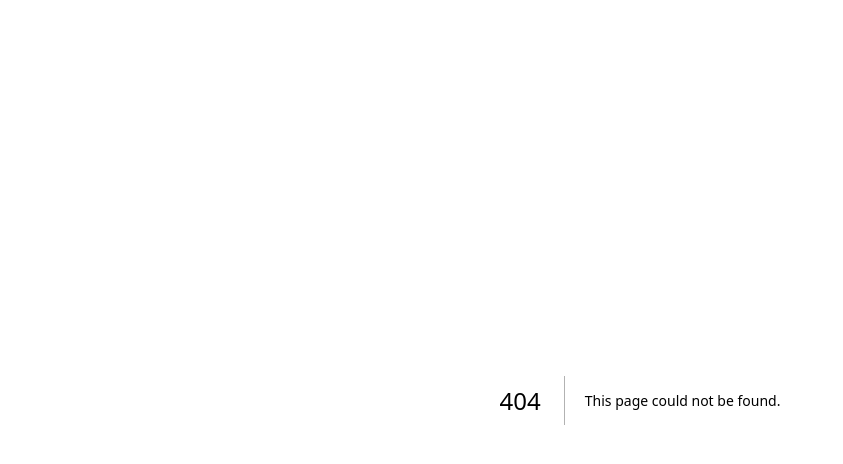
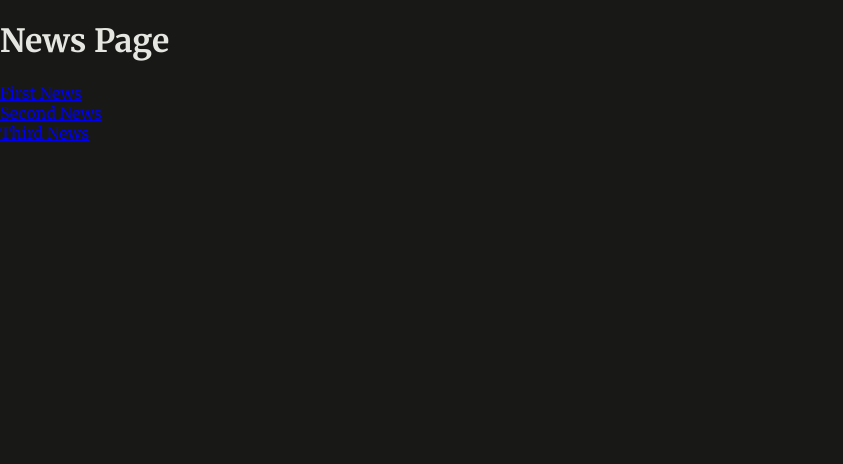
Before and after one commit to nymajalalabadi/course-resources, a Next.js app: page /news in a window 1280 px wide. Before the commit this address had no page. Shown: the top 464 px of the page, without its empty margins (0-843 px from the left). Built offline with nearby package versions, Linux system fonts and the light colour scheme.

Commit message:
Added MainHeader Component

```diff
--- /dev/null
+++ b/app/news/page.tsx
@@ -0,0 +1,20 @@
+import Link from "next/link"
+
+export default function NewsPage() {
+  return (
+    <>
+      <h1>News Page</h1>
+      <ul>
+        <li>
+          <Link href="/news/first-news">First News</Link>
+        </li>
+          <li>
+            <Link href="/news/second-news">Second News</Link>
+        </li>
+        <li>
+          <Link href="/news/third-news">Third News</Link>
+        </li>
+      </ul>
+    </>
+  );
+}
```
Also changed, not shown: app/news/[id]/page.jsx (added, +10 -0 lines), components/main-header.tsx (added, +19 -0 lines).
